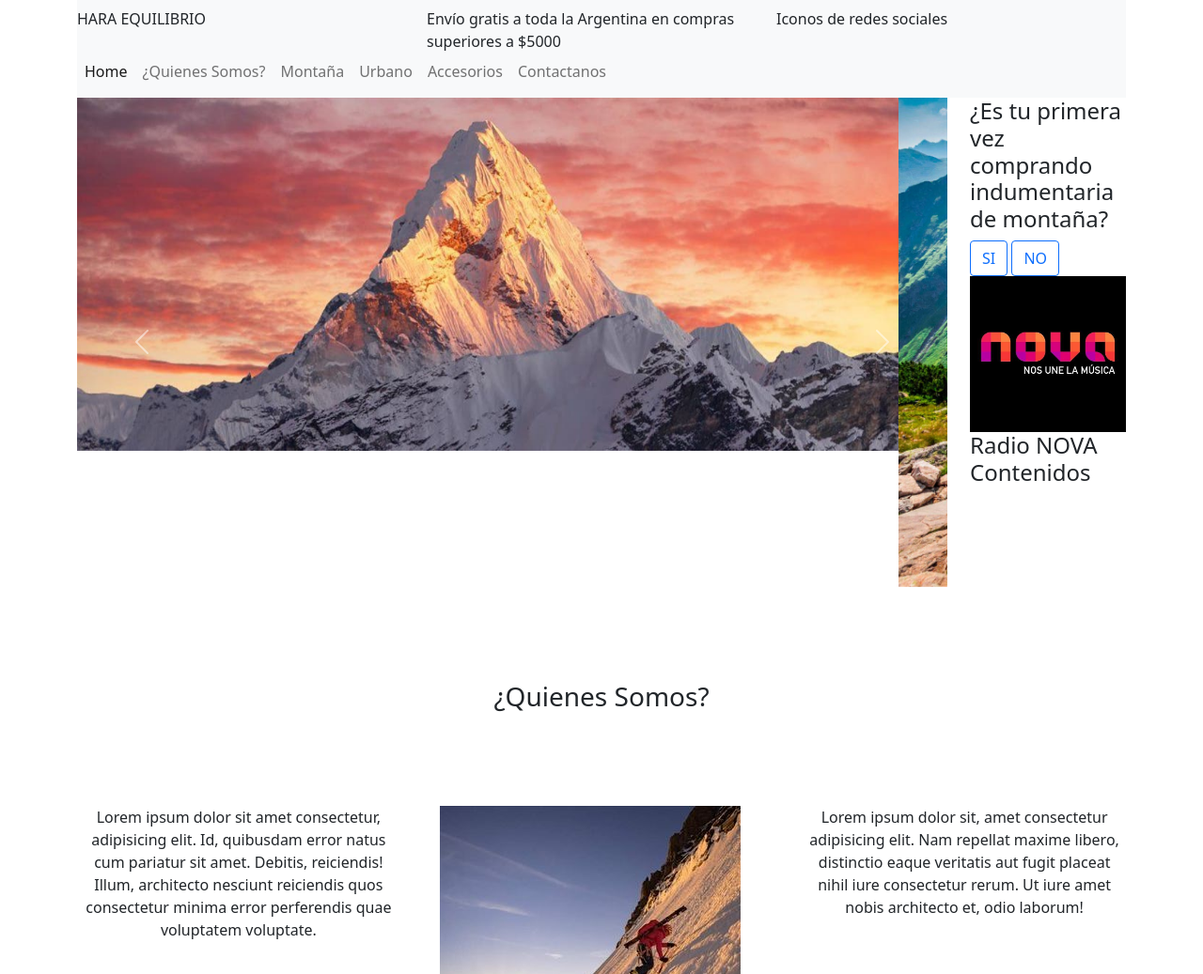
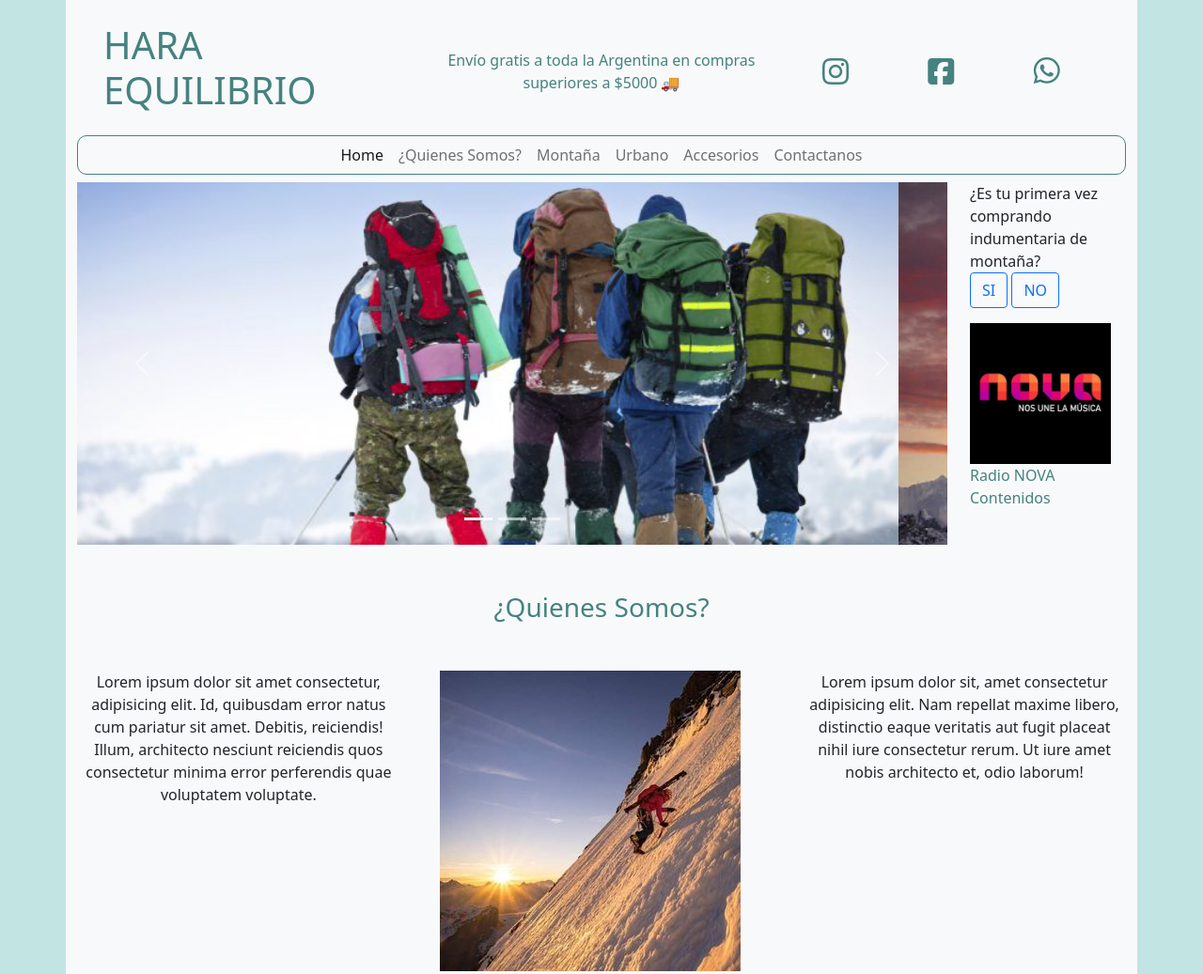
Before and after one commit to marcobertonati/hara.equilibrio, a website: page index.html in a window 1280 px wide. Shown: the top 1037 px of the page at 94% size. Drawn offline with nearby package versions, Linux system fonts and the light colour scheme.

Commit message:
=Avances en el estilo y la estructura de la página

```diff
--- a/index.html
+++ b/index.html
@@ -5,7 +5,7 @@
   <meta charset="UTF-8" />
   <meta http-equiv="X-UA-Compatible" content="IE=edge" />
   <meta name="viewport" content="width=device-width, initial-scale=1.0" />
-  <title>Document</title>
+  <title>Hara Equilibrio 🗻</title>
 
   <!--Repositorio Git: https://github.com/marcobertonati/hara.equilibrio-->
 
@@ -13,12 +13,15 @@
   <link href="https://cdn.jsdelivr.net/npm/bootstrap@5.1.0/dist/css/bootstrap.min.css" rel="stylesheet"
     integrity="sha384-KyZXEAg3QhqLMpG8r+8fhAXLRk2vvoC2f3B09zVXn8CA5QIVfZOJ3BCsw2P0p/We" crossorigin="anonymous" />
 
+  <!--FontAwesome CDN-->
+  <!--https://fontawesome.com/-->
+  <script src="https://kit.fontawesome.com/87a2a4ef3d.js" crossorigin="anonymous"></script>
+
   <!--Link CSS propio-->
   <link rel="stylesheet" href="./src/css/style.css" />
 </head>
 
-<body>
-
+<body class="body-class">
 
   <div class="container">
 
@@ -28,20 +31,33 @@
 
         <div class="row">
 
-        <div class="container-fluid row">
+          <div class="col-12">
+
+            <div class="row header-navbar">
               <!-- <a class="navbar-brand" href="#" class="col-4" > Hara Equlibrio</a> -->
-          <div class="col-4">HARA EQUILIBRIO</div>
-          <div class="col-4">Envío gratis a toda la Argentina en compras superiores a $5000</div>
-          <div class="col-4">Iconos de redes sociales</div>
+              <h1 class="col-4">HARA EQUILIBRIO</h1>
+              <div class="col-4 header-navbar__annouce">Envío gratis a toda la Argentina en compras superiores a $5000 🚚 </div>
+              <div class="col-4 icons-socialmedia">
+
+                <i class="fab fa-instagram fa-2x"></i>
+                <i class="fab fa-facebook-square fa-2x"></i>
+
+                <a href="https://api.whatsapp.com/send?phone=+542616171509"><i class="fab fa-whatsapp fa-2x"></i></a>
+
+
+              </div>
+            </div>
           </div>
 
-        <div class="container-fluid row">
+          <div class="col-12">
+
             <button class="navbar-toggler" type="button" data-bs-toggle="collapse" data-bs-target="#navbarNav"
               aria-controls="navbarNav" aria-expanded="false" aria-label="Toggle navigation">
               <span class="navbar-toggler-icon"></span>
             </button>
+
             <div class="collapse navbar-collapse" id="navbarNav">
-            <ul class="navbar-nav">
+              <ul class="navbar-nav navbar-ul">
                 <li class="nav-item">
                   <a class="nav-link active" aria-current="page" href="#Home">Home</a>
                 </li>
@@ -62,20 +78,23 @@
                 </li>
               </ul>
             </div>
+
           </div>
 
         </div>
+
+
 
       </nav>
     </header>
 
     <!--CONTENIDO PRINCIPAL-->
     <!--Home-->
-    <section id="Home">
-      <div class="container-Home row">
-        <div class="col-10">
+    <section id="home">
+      <div class="row home">
 
         <!--Carousel-->
+        <div class="col-10">
           <div id="carouselExampleIndicators" class="carousel slide" data-bs-ride="carousel">
             <div class="carousel-indicators">
               <button type="button" data-bs-target="#carouselExampleIndicators" data-bs-slide-to="0" class="active"
@@ -87,13 +106,13 @@
             </div>
             <div class="carousel-inner">
               <div class="carousel-item active">
-                <img src="./src/assets/imagen-carousel-1.jpg" class="d-block w-100" alt="..." />
+                <img src="./src/assets/imagen-carousel-news-01.jpg" class="d-block w-100" alt="..." />
               </div>
               <div class="carousel-item">
-                <img src="./src/assets/imagen-carousel-2.jpg" class="d-block w-100" alt="..." />
+                <img src="./src/assets/imagen-carousel-news-02.jpg" class="d-block w-100" alt="..." />
               </div>
               <div class="carousel-item">
-                <img src="./src/assets/imagen-carousel-3.jpg" class="d-block w-100" alt="..." />
+                <img src="./src/assets/imagen-carousel-news-03.jpg" class="d-block w-100" alt="..." />
               </div>
             </div>
             <button class="carousel-control-prev" type="button" data-bs-target="#carouselExampleIndicators"
@@ -109,20 +128,27 @@
           </div>
         </div>
 
+        <!--Aside-->
         <aside class="col-2">
-          <div>
-            <h4>¿Es tu primera vez comprando indumentaria de montaña?</h4>
+
+          <div class="row">
+
+            <div class="col aside-widget">
+              <div>¿Es tu primera vez comprando indumentaria de montaña?</div>
               <div>
                 <button type="button" class="btn btn-outline-primary">SI</button>
                 <button type="button" class="btn btn-outline-primary">NO</button>
               </div>
             </div>
-          <div>
+            <div class="col aside-widget">
               <img class="aside-img img-fluid" src="./src/assets/radio-nova.jpg" alt="..." />
-            <h4>Radio NOVA Contenidos</h4>
+              <div> <a class="aside-a__radio-nova" href="https://www.novacontenidos.com/">Radio NOVA Contenidos</a></div>
             </div>
             <!-- <img src="/src/assets/hara-equilibrio.jpg" alt="" /> -->
+
+          </div>
         </aside>
+
       </div>
     </section>
 
@@ -140,7 +166,7 @@
           </p>
         </div>
         <div class="col-3">
-          <img class="img-ceo" src="src/assets/hara-equilibrio.jpg" alt="Imagen CEO" />
+          <img class="img-ceo img-fluid" src="src/assets/hara-equilibrio.jpg" alt="Imagen CEO" />
         </div>
         <div class="col-3 last">
           <p class="sP">
@@ -155,7 +181,7 @@
 
     <!--FOOTER-->
     <footer class="footer-container">
-      <h4>SOY UN FOOTER</h4>
+      <p class="footer-p">Hara Equlibrio @ 2021</p>
     </footer>
   </div>
 
@@ -168,4 +194,5 @@
   <script src="./src/js/index.js"></script>
 
 </body>
+
 </html>
--- a/src/css/style.css
+++ b/src/css/style.css
@@ -1,22 +1,105 @@
+/*Testing borders*/
+/* .row {
+    border: 1px solid black ;
+}
+
+.container {
+    border: 1px solid black ;
+}
+
+.col {
+    border: 1px solid black ;
+}
+
+.col-12 {
+    border: 1px solid black ;
+} */
+
+.body-class{
+    background-color: rgb(194, 228, 227);
+}
+
+.container {
+    background-color: rgb(248, 249, 250);
+}
+
+/*-------------*/
+
+/*Header & Navbar*/
+
+.header-navbar{
+    margin: 1rem;
+    color: rgb(69, 130, 128);
+}
+
+.header-navbar__annouce{
+    display: flex;
+    align-items: center;
+    justify-content: center;
+    text-align: center;
+}
+
+.navbar-collapse{
+    justify-content:center;
+    border: 1px solid rgb(69, 130, 128);;
+    border-radius: 10px;
+}
+
+.navbar-ul{
+    display: flex;
+    align-items: center;
+    justify-content: center;
+    flex-flow: column;
+}
+
+/*Icons*/
+.fab {
+    color: rgb(69, 130, 128);
+}
+
+.icons-socialmedia{
+    display: flex;
+    justify-content:space-around;
+    align-items: center;
+}
+
+
 
 /*Aside*/
+
+.aside-widget {
+    /* padding: 1rem 1rem 0rem 0rem; */
+    margin: 0rem 1rem 1rem 0rem;
+}
 .aside-img{
     max-width: 100%;
     height: auto;
 }
+
+.aside-a__radio-nova{
+    text-decoration: none;
+    color: rgb(69, 130, 128);
+    font-size: 1rem;
+}
+
+
+/*Home*/
+
 
 /*Quienes Somos*/
 
 .section-title {
     display: flex;
     justify-content: center;
-    margin-top: 100px;
-    margin-bottom: 50px;
+    margin-top: 50px;
+    /* margin-bottom: 50px; */
+    color: rgb(69, 130, 128);
+
 }
 
 .container-QS {
     width: 100%;
-    margin-top: 100px;
+    margin-top: 50px;
 }
 
 .col-3 {
@@ -43,3 +126,9 @@
     background-color: rgb(248, 249, 250);
     margin-top: 500px;
 }
+
+.footer-p{
+    text-align: center;
+    font-weight: 600;
+    padding-bottom: 1rem;
+}
```
Also changed, not shown: src/assets/imagen-carousel-new.jpg (added), src/assets/imagen-carousel-news-01.jpg (added), src/assets/imagen-carousel-news-02.jpg (added), src/assets/imagen-carousel-news-03.jpg (added). Lines whose indentation alone changed are shown as unchanged.
